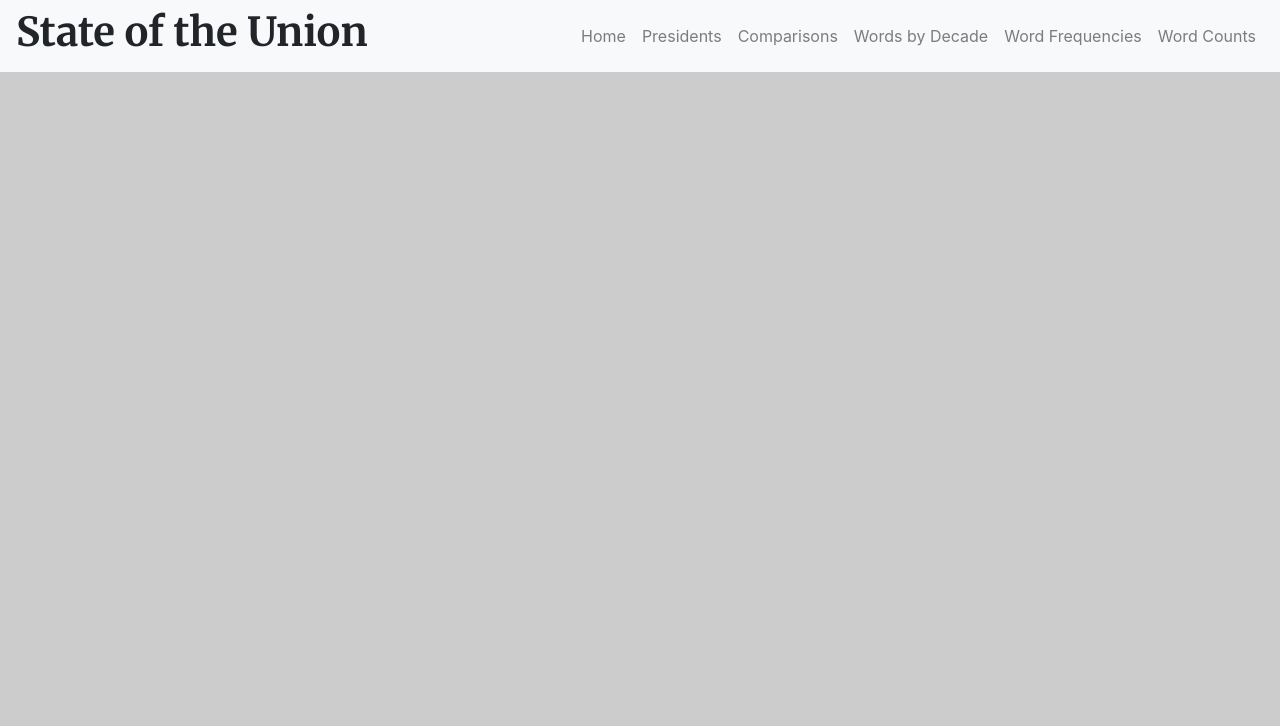
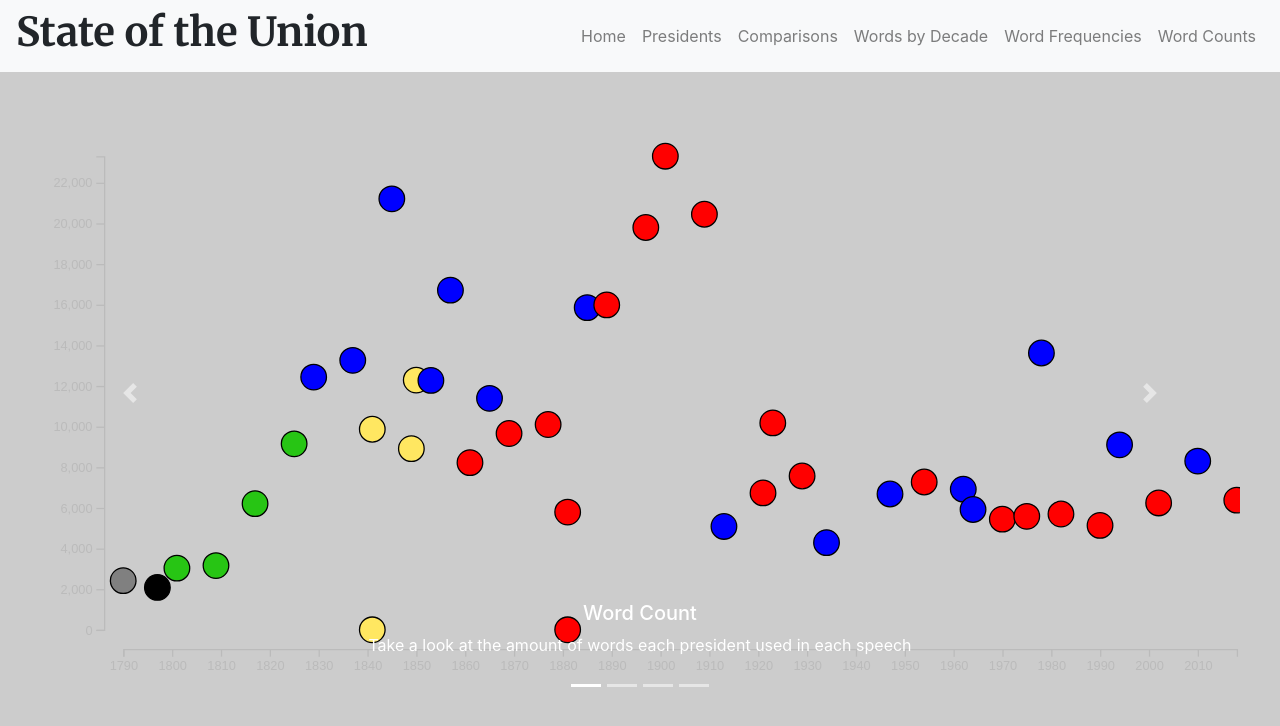
Before and after one commit to mbolts/sotu_project, a Flask app: page / in a window 1280 px wide. Shown: the top 726 px of the page. Run offline with Flask 2, Linux system fonts and the light colour scheme; data that the repository does not hold is empty; some libraries are stand-ins or nearby versions.

Commit message:
updated visualization containers

```diff
--- a/server.py
+++ b/server.py
@@ -39,8 +39,8 @@ def index():
 
 
 @app.route('/president', methods=['GET'])
-def show_speeches():
-    """ Display all of the speeches given by the selected president """
+def show_president_details():
+    """ Display all of the details of the selected president """
 
     president_name = request.args.get('president')
     president = President.query.filter_by(name=president_name).one()
@@ -58,14 +58,10 @@ def show_speeches():
                 similar_pres.append((pres_obj, line[2]))
 
     similar_pres = sorted(similar_pres, key=lambda x: x[1], reverse=True)
-    # print(similar_pres)
+
     similar_pres = similar_pres[:5]
 
-    print(president.top_words)
-
     top_words = jsonify(president.top_words)
-
-    print(top_words)
 
     return render_template("president.html",
                            president=president,
@@ -96,18 +92,10 @@ def show_speech(speech_id):
 
 
 @app.route('/comparison', methods=['GET'])
-def compare_presidents():
-    """Compare two selected presidents"""
-
-    # pres_1 = request.args.get('pres_1')
-    # pres_2 = request.args.get('pres_2')
-
-    # pres_1 = President.query.get(pres_1)
-    # pres_2 = President.query.get(pres_2)
+def compare_speeches():
+    """Compare the presidents speeches"""
 
     return render_template('comparison.html',
-                           # pres_1=pres_1,
-                           # pres_2=pres_2,
                            )
 
 
@@ -132,13 +120,6 @@ def show_wc_visualization():
     """Show visualization."""
 
     return render_template("wc_visualization.html")
-
-
-@app.route('/wf_visualization')
-def show_wf_visualization():
-    """Show visualization."""
-
-    return render_template("wf_visualization.html")
 
 
 @app.route('/decade_speeches.json', methods=['GET'])
--- a/static/css/style.css
+++ b/static/css/style.css
@@ -27,9 +27,9 @@
             font-weight: 300;
         }
 
-        nav.navbar {
+/*        nav.navbar {
             padding: 25px,0px;
-        }
+        }*/
 
 
         .counts{
@@ -40,12 +40,15 @@
         .compdiv{
             background-color: #e7ecf1;
         }
+
         .axis line, .axis path{
             stroke: #bbb;
         }
+
         .axis text{
             fill: #bbb;
         }
+
         #tooltip{
             position: absolute;
             background-color: #fff;
@@ -53,9 +56,11 @@
             border: solid 1px #000;
             opacity: 0;
         }
+
         .pres_1_name {
             border-radius: 5px;
         }
+
         .pres_2_name {
             border-radius: 5px;
         }
@@ -64,7 +69,6 @@
             height:60vh;
             object-fit: cover;
         }
-
 
         .line {
             fill: none;
@@ -83,7 +87,7 @@
             stroke: #fff;
         }
 
-          .focus circle {
+        .focus circle {
           fill: none;
           stroke: steelblue;
         }
--- a/static/js/line_chart.js
+++ b/static/js/line_chart.js
@@ -31,11 +31,11 @@ d3.csv("/word_freq.csv", transformCSV).then(function (dataset) {
   width = height;
   overlap = 1;
 
-  margin = ({top: 125, right: 20, bottom: 30, left: 120});
+  margin = ({top: 125, right: 20, bottom: 30, left: 90});
 
   const svg = d3.select('#chart')
               .append('svg')
-              // .attr("viewBox", `-${width / 2} -${height / 2} ${width} ${height}`)
+              // .attr("viewBox", `240 0 ${width - 0} ${height}`)
               .style("display", "block")
               .style("margin", "0 -14px")
               .style("width", width)
@@ -105,7 +105,7 @@ line = area.lineY1()
             .style('opacity', 1);
         svg.append('text')
            .attr('id', 'tooltip-'+d.name)
-           .attr('x', d3.event.pageX)
+           .attr('x', d3.event.pageX - margin.left - 50)
            .attr('y', d3.event.pageY - margin.top - 50)
            .text(d.name);
         })
--- a/templates/base.html
+++ b/templates/base.html
@@ -3,6 +3,8 @@
 <head>
 
   <title>State of the Union</title>
+  <meta charset="utf-8">
+  <meta name="viewport" content="width=device-width, initial-scale=1, shrink-to-fit=no">
   <link rel="stylesheet" href="https://stackpath.bootstrapcdn.com/bootstrap/4.3.1/css/bootstrap.min.css" integrity="sha384-ggOyR0iXCbMQv3Xipma34MD+dH/1fQ784/j6cY/iJTQUOhcWr7x9JvoRxT2MZw1T" crossorigin="anonymous">
 <script src="https://d3js.org/d3.v5.min.js"></script>
 <script src="https://ajax.googleapis.com/ajax/libs/jquery/3.3.1/jquery.min.js"></script>
@@ -19,11 +21,12 @@
  <a>
   <h1>State of the Union</h1>
  </a>
+
 <ul class="navbar-nav ml-auto">
-  <li class="nav-item text-right">
+  <li class="nav-item">
     <a class="nav-link" href="/">Home</a>
   </li>
-  <li class="nav-item text-right">
+  <li class="nav-itemt">
     <a class="nav-link" href="/presidents">Presidents</a>
   </li>
   <li class="nav-item">
@@ -55,5 +58,7 @@
   {% block content %} put your content here {% endblock %}
 
 
+<script src="https://cdnjs.cloudflare.com/ajax/libs/popper.js/1.14.7/umd/popper.min.js" integrity="sha384-UO2eT0CpHqdSJQ6hJty5KVphtPhzWj9WO1clHTMGa3JDZwrnQq4sF86dIHNDz0W1" crossorigin="anonymous"></script>
+<script src="https://stackpath.bootstrapcdn.com/bootstrap/4.3.1/js/bootstrap.min.js" integrity="sha384-JjSmVgyd0p3pXB1rRibZUAYoIIy6OrQ6VrjIEaFf/nJGzIxFDsf4x0xIM+B07jRM" crossorigin="anonymous"></script>
 </body>
 </html>
--- a/templates/comparison.html
+++ b/templates/comparison.html
@@ -3,7 +3,7 @@
 
 <div class="row">
 
-    <div class="col-lg-8 offset-lg-2 compdiv" style="padding-bottom: 50px;">
+    <div class="col-auto mx-auto compdiv" style="padding-bottom: 50px;">
 <h2 class="comparison text-center" style="margin-top: 40px;">Comparison of State of the Union Speeches
 <br>
 
@@ -23,6 +23,7 @@ The semantic similarity estimate between these two is:
 <div id="chart"></div>
 
 </div>
+
 </div>
 <div id="tooltip"></div>
 
--- a/templates/homepage.html
+++ b/templates/homepage.html
@@ -1,57 +1,55 @@
 {% extends 'base.html' %}
 {% block content %}
 
-<!-- <h3>View Speeches of Specific Presidents:</h3>
 
-<form action="/president" method="GET">
 
-<select name="president">
-{% for president in presidents %}
-  <option value="{{ president.name }}">{{ president.name }}</option>
-{% endfor %}
-</select>
-
-<input type="submit" name="submit">
-</form>
-<br><br> -->
-<!--
-<div id="carouselExampleIndicators" class="carousel slide" data-ride="carousel">
+<div id="vizCarousel" class="carousel slide" data-ride="carousel" style="height: 80vh";>
   <ol class="carousel-indicators">
-    <li data-target="#carouselExampleIndicators" data-slide-to="0" class="active"></li>
-    <li data-target="#carouselExampleIndicators" data-slide-to="1"></li>
-    <li data-target="#carouselExampleIndicators" data-slide-to="2"></li>
+    <li data-target="#vizCarousel" data-slide-to="0" class="active"></li>
+    <li data-target="#vizCarousel" data-slide-to="1"></li>
+    <li data-target="#vizCarousel" data-slide-to="2"></li>
+    <li data-target="#vizCarousel" data-slide-to="3"></li>
   </ol>
   <div class="carousel-inner">
     <div class="carousel-item active">
-      <img class="d-block w-100" src="/static/comparison_img.png" alt="First slide">
+      <a href="/wc_visualization"><img class="d-block mx-auto" src="/static/img/word_count.svg" alt="First slide" style="height: 80vh";></a>
         <div class="carousel-caption d-none d-md-block">
-          <h5>Speech Similarity</h5>
-          <p>Compare the speeches of each president</p>
+          <h5>Word Count</h5>
+          <p>Take a look at the amount of words each president used in each speech</p>
         </div>
     </div>
     <div class="carousel-item">
-      <img class="d-block w-100" src="..." alt="Second slide">
+      <a href="/words_by_decade"><img class="d-block mx-auto" src="/static/img/word_decade.svg" alt="Second slide" style="height: 80vh";></a>
         <div class="carousel-caption d-none d-md-block">
-          <h5>...</h5>
-          <p>...</p>
+          <h5>Words by Decade</h5>
+          <p>Learn more about the most common words used in each decade</p>
         </div>
     </div>
     <div class="carousel-item">
-      <img class="d-block w-100" src="..." alt="Third slide">
+      <a href="/comparison"><img class="d-block mx-auto" src="/static/img/comparison.svg" alt="Third slide" style="height: 80vh";></a>
         <div class="carousel-caption d-none d-md-block">
-          <h5>...</h5>
-          <p>...</p>
+          <h5>Comparison of Speeches</h5>
+          <p>Check out how the similarity of speeches has changed over time</p>
+        </div>
+    </div>
+    <div class="carousel-item">
+      <a href="/word_freq"><img class="d-block mx-auto" src="/static/img/word_freq.svg" alt="Fourth slide" style="height: 80vh; width: 900px;"></a>
+        <div class="carousel-caption d-none d-md-block">
+          <h5>Word Frequency</h5>
+          <p>Here are the ten most common words in each decade and their fluctuating frequency over time</p>
         </div>
     </div>
   </div>
-  <a class="carousel-control-prev" href="#carouselExampleIndicators" role="button" data-slide="prev">
+  <a class="carousel-control-prev" href="#vizCarousel" role="button" data-slide="prev">
     <span class="carousel-control-prev-icon" aria-hidden="true"></span>
     <span class="sr-only">Previous</span>
   </a>
-  <a class="carousel-control-next" href="#carouselExampleIndicators" role="button" data-slide="next">
+  <a class="carousel-control-next" href="#vizCarousel" role="button" data-slide="next">
     <span class="carousel-control-next-icon" aria-hidden="true"></span>
     <span class="sr-only">Next</span>
   </a>
-</div> -->
+</div>
+
+
 
 {% endblock %}
--- a/templates/speech_text.html
+++ b/templates/speech_text.html
@@ -3,11 +3,11 @@
 
 <h2>Speech</h2>
 
-<div>
+<p>
 
 {{ speech }}
 
-</div>
+</p>
 
 
 {% endblock %}
```
Also changed, not shown: sotu/make_json.py (+43 -0 lines), static/data/hierarchy_2.json (added, +1 -0 lines), templates/wc_visualization.html (+10 -1 lines), templates/wf_visualization.html (+7 -2 lines), templates/words_by_decade.html (+7 -3 lines), static/comparison_img.png (deleted), static/img/comparison.svg (added), static/img/word_count.svg (added), static/img/word_decade.svg (added), static/img/word_freq.svg (added).
